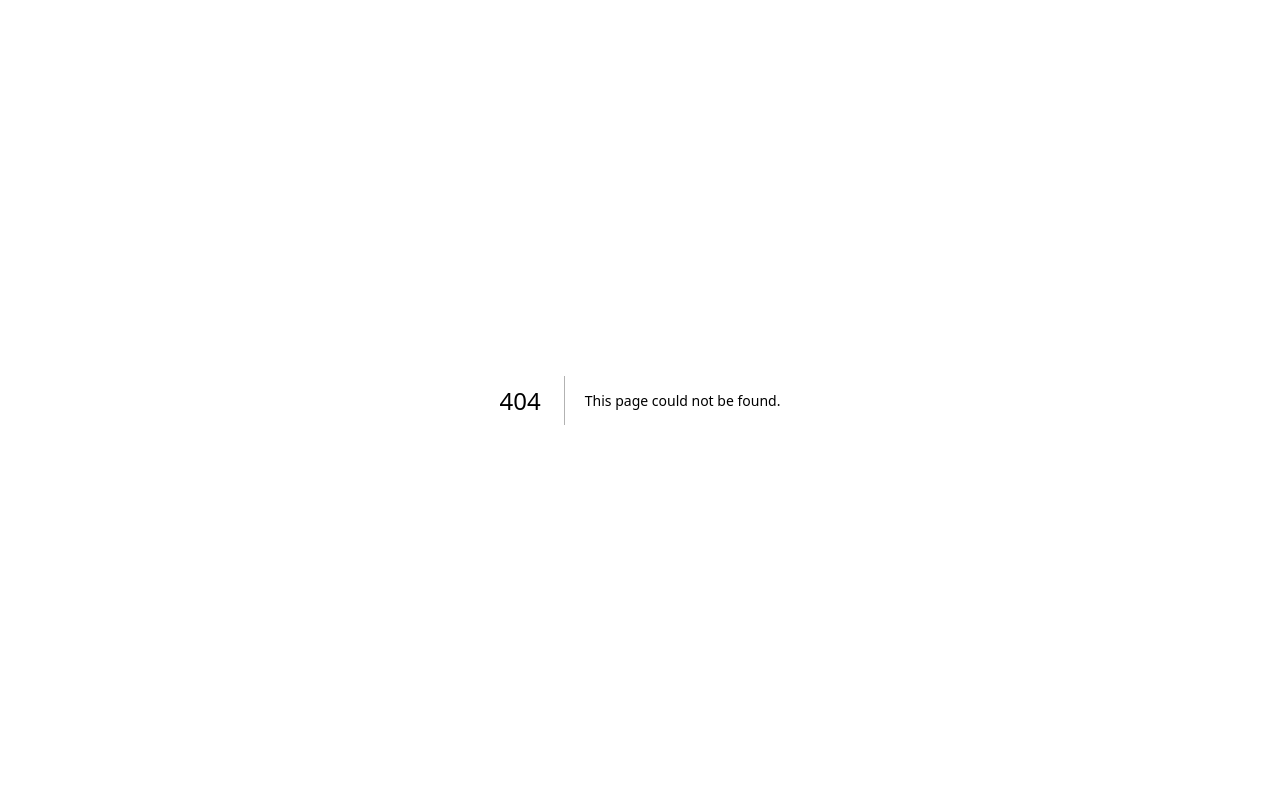
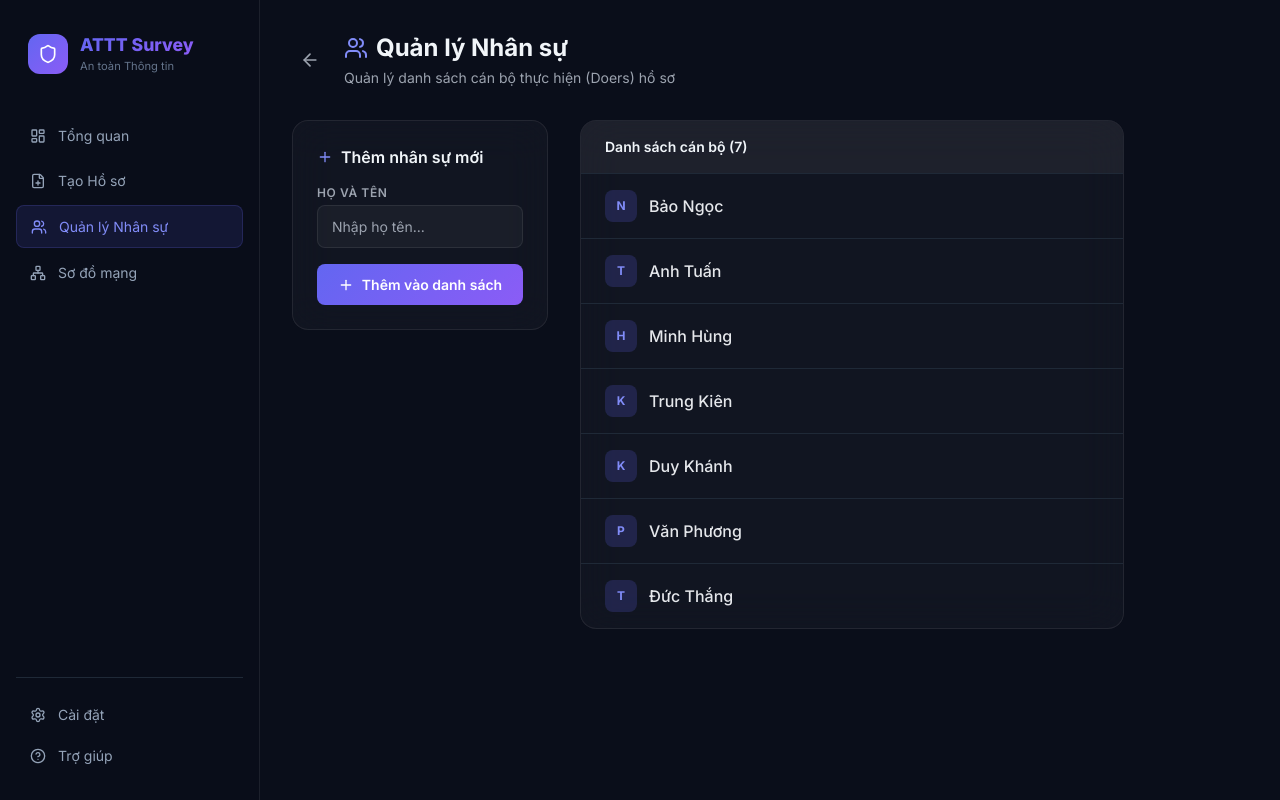
Before and after one commit to nguyenvanbaongoc24-eng/toolKS, a Next.js app in the folder Code/frontend/: page /staff in a window 1280 px wide. Before the commit this address had no page. Built offline with nearby package versions, Linux system fonts and the light colour scheme.

Commit message:
feat: implement dynamic staff management system

```diff
--- a/Code/frontend/src/app/page.tsx
+++ b/Code/frontend/src/app/page.tsx
@@ -1,6 +1,6 @@
 "use client";
 
-import { useState } from "react";
+import { useState, useEffect } from "react";
 import Link from "next/link";
 import { useRouter } from "next/navigation";
 import axios from "axios";
@@ -12,6 +12,15 @@ export default function Home() {
     { id: 1, ten_don_vi: "Sở Thông tin và Truyền thông", doer: "Bảo Ngọc", date: "03/04/2026", devices: "12 thiết bị", status: "Hoàn thành" },
     { id: 2, ten_don_vi: "UBND Quận 1", doer: "Minh Hùng", date: "02/04/2026", devices: "8 thiết bị", status: "Đang chờ" },
   ]);
+
+  const [availableStaff, setAvailableStaff] = useState<string[]>([]);
+
+  useEffect(() => {
+    const saved = localStorage.getItem("survey_doers");
+    if (saved) {
+      setAvailableStaff(JSON.parse(saved));
+    }
+  }, []);
 
   const [editingId, setEditingId] = useState<number | null>(null);
   const [editForm, setEditForm] = useState<any>({});
@@ -127,7 +136,12 @@ export default function Home() {
                     {editingId === rec.id ? (
                       <>
                         <td className="px-6 py-4 font-medium"><input className="bg-black/50 border border-white/20 rounded px-2 py-1 outline-none focus:border-indigo-500 w-full" value={editForm.ten_don_vi} onChange={e => setEditForm({...editForm, ten_don_vi: e.target.value})} /></td>
-                        <td className="px-6 py-4"><input className="bg-black/50 border border-white/20 rounded px-2 py-1 outline-none focus:border-indigo-500 w-full max-w-[120px]" value={editForm.doer} onChange={e => setEditForm({...editForm, doer: e.target.value})} /></td>
+                        <td className="px-6 py-4">
+                          <select className="bg-black/50 border border-white/20 rounded px-2 py-1 outline-none focus:border-indigo-500 w-full max-w-[120px]" value={editForm.doer} onChange={e => setEditForm({...editForm, doer: e.target.value})}>
+                            <option value="">-- Chọn --</option>
+                            {availableStaff.map(s => <option key={s} value={s}>{s}</option>)}
+                          </select>
+                        </td>
                         <td className="px-6 py-4"><input className="bg-black/50 border border-white/20 rounded px-2 py-1 outline-none focus:border-indigo-500 w-full max-w-[120px]" value={editForm.date} onChange={e => setEditForm({...editForm, date: e.target.value})} /></td>
                         <td className="px-6 py-4">{rec.devices}</td>
                         <td className="px-6 py-4">
@@ -179,7 +193,13 @@ export default function Home() {
                   <div className="space-y-3">
                      <div><label className="text-xs text-gray-500 mb-1 block">Tên đơn vị</label><input className="bg-black/50 border border-white/20 rounded px-2 py-2 outline-none focus:border-indigo-500 w-full" value={editForm.ten_don_vi} onChange={e => setEditForm({...editForm, ten_don_vi: e.target.value})} /></div>
                      <div className="grid grid-cols-2 gap-3">
-                        <div><label className="text-xs text-gray-500 mb-1 block">Người thực hiện</label><input className="bg-black/50 border border-white/20 rounded px-2 py-2 outline-none focus:border-indigo-500 w-full" value={editForm.doer} onChange={e => setEditForm({...editForm, doer: e.target.value})} /></div>
+                        <div>
+                          <label className="text-xs text-gray-500 mb-1 block">Người thực hiện</label>
+                          <select className="bg-black/50 border border-white/20 rounded px-2 py-2 outline-none focus:border-indigo-500 w-full" value={editForm.doer} onChange={e => setEditForm({...editForm, doer: e.target.value})}>
+                            <option value="">-- Chọn --</option>
+                            {availableStaff.map(s => <option key={s} value={s}>{s}</option>)}
+                          </select>
+                        </div>
                         <div><label className="text-xs text-gray-500 mb-1 block">Trạng thái</label><select className="bg-black/50 border border-white/20 rounded px-2 py-2 outline-none focus:border-indigo-500 w-full" value={editForm.status} onChange={e => setEditForm({...editForm, status: e.target.value})}><option value="Hoàn thành">Hoàn thành</option><option value="Đang chờ">Đang chờ</option></select></div>
                      </div>
                      <div className="flex gap-2 pt-2">
--- /dev/null
+++ b/Code/frontend/src/app/staff/page.tsx
@@ -0,0 +1,170 @@
+"use client";
+
+import { useState, useEffect } from "react";
+import Sidebar from "@/components/Sidebar";
+import { Users, Plus, Trash2, Edit3, Check, X, ArrowLeft } from "lucide-react";
+import Link from "next/link";
+
+export default function StaffPage() {
+  const [staff, setStaff] = useState<string[]>([]);
+  const [newStaff, setNewStaff] = useState("");
+  const [editingIdx, setEditingIdx] = useState<number | null>(null);
+  const [editValue, setEditValue] = useState("");
+
+  // Load from localStorage on mount
+  useEffect(() => {
+    const saved = localStorage.getItem("survey_doers");
+    if (saved) {
+      setStaff(JSON.parse(saved));
+    } else {
+      // Default initial list
+      const defaults = ["Bảo Ngọc", "Anh Tuấn", "Minh Hùng", "Trung Kiên", "Duy Khánh", "Văn Phương", "Đức Thắng"];
+      setStaff(defaults);
+      localStorage.setItem("survey_doers", JSON.stringify(defaults));
+    }
+  }, []);
+
+  const saveToLocal = (newList: string[]) => {
+    setStaff(newList);
+    localStorage.setItem("survey_doers", JSON.stringify(newList));
+  };
+
+  const addStaff = () => {
+    if (!newStaff.trim()) return;
+    if (staff.includes(newStaff.trim())) {
+      alert("Tên này đã tồn tại!");
+      return;
+    }
+    const newList = [...staff, newStaff.trim()];
+    saveToLocal(newList);
+    setNewStaff("");
+  };
+
+  const deleteStaff = (idx: number) => {
+    if (confirm(`Bạn có chắc muốn xóa nhân sự "${staff[idx]}"?`)) {
+      const newList = staff.filter((_, i) => i !== idx);
+      saveToLocal(newList);
+    }
+  };
+
+  const startEdit = (idx: number) => {
+    setEditingIdx(idx);
+    setEditValue(staff[idx]);
+  };
+
+  const saveEdit = () => {
+    if (!editValue.trim()) return;
+    const newList = [...staff];
+    newList[editingIdx!] = editValue.trim();
+    saveToLocal(newList);
+    setEditingIdx(null);
+  };
+
+  return (
+    <div className="min-h-screen">
+      <Sidebar />
+      <div className="main-content max-w-4xl">
+        <div className="flex items-center gap-4 mb-8">
+          <Link href="/" className="p-2 hover:bg-white/5 rounded-full transition-colors text-gray-400 hover:text-white">
+            <ArrowLeft className="w-5 h-5" />
+          </Link>
+          <div>
+            <h1 className="text-2xl font-bold flex items-center gap-2">
+              <Users className="w-6 h-6 text-indigo-400" /> Quản lý Nhân sự
+            </h1>
+            <p className="text-sm text-gray-400 mt-1">Quản lý danh sách cán bộ thực hiện (Doers) hồ sơ</p>
+          </div>
+        </div>
+
+        <div className="grid grid-cols-1 lg:grid-cols-3 gap-8">
+          {/* Form thêm mới */}
+          <div className="lg:col-span-1">
+            <div className="glass-card p-6">
+              <h3 className="font-semibold mb-4 flex items-center gap-2">
+                <Plus className="w-4 h-4 text-indigo-400" /> Thêm nhân sự mới
+              </h3>
+              <div className="space-y-4">
+                <div>
+                  <label className="text-xs text-gray-400 mb-1 block uppercase tracking-wider font-semibold">Họ và tên</label>
+                  <input
+                    type="text"
+                    value={newStaff}
+                    onChange={(e) => setNewStaff(e.target.value)}
+                    placeholder="Nhập họ tên..."
+                    className="form-input"
+                    onKeyDown={(e) => e.key === 'Enter' && addStaff()}
+                  />
+                </div>
+                <button
+                  onClick={addStaff}
+                  className="btn-primary w-full justify-center py-3"
+                >
+                  <Plus className="w-4 h-4" /> Thêm vào danh sách
+                </button>
+              </div>
+            </div>
+          </div>
+
+          {/* Danh sách */}
+          <div className="lg:col-span-2">
+            <div className="glass-card overflow-hidden">
+              <div className="px-6 py-4 border-b border-gray-800 bg-white/5 font-semibold text-sm">
+                Danh sách cán bộ ({staff.length})
+              </div>
+              <div className="divide-y divide-gray-800">
+                {staff.map((name, idx) => (
+                  <div key={idx} className="flex items-center justify-between px-6 py-4 hover:bg-white/5 transition-colors group">
+                    {editingIdx === idx ? (
+                      <div className="flex items-center gap-2 flex-1 mr-4">
+                         <input
+                          type="text"
+                          value={editValue}
+                          onChange={(e) => setEditValue(e.target.value)}
+                          className="bg-black/50 border border-indigo-500/50 rounded px-3 py-1.5 outline-none w-full text-sm"
+                          autoFocus
+                          onKeyDown={(e) => e.key === 'Enter' && saveEdit()}
+                        />
+                        <button onClick={saveEdit} className="p-1.5 text-emerald-400 hover:bg-emerald-500/10 rounded-md transition-colors"><Check className="w-4 h-4" /></button>
+                        <button onClick={() => setEditingIdx(null)} className="p-1.5 text-rose-400 hover:bg-rose-500/10 rounded-md transition-colors"><X className="w-4 h-4" /></button>
+                      </div>
+                    ) : (
+                      <>
+                        <div className="flex items-center gap-3">
+                          <div className="w-8 h-8 rounded-lg bg-indigo-500/20 text-indigo-400 flex items-center justify-center font-bold text-xs">
+                            {name.split(" ").pop()?.charAt(0).toUpperCase()}
+                          </div>
+                          <span className="font-medium text-gray-200">{name}</span>
+                        </div>
+                        <div className="flex items-center gap-1 opacity-0 group-hover:opacity-100 transition-opacity">
+                          <button
+                            onClick={() => startEdit(idx)}
+                            className="p-2 text-gray-400 hover:text-indigo-400 hover:bg-indigo-500/10 rounded-lg transition-all"
+                            title="Sửa tên"
+                          >
+                            <Edit3 className="w-4 h-4" />
+                          </button>
+                          <button
+                            onClick={() => deleteStaff(idx)}
+                            className="p-2 text-gray-400 hover:text-rose-400 hover:bg-rose-500/10 rounded-lg transition-all"
+                            title="Xóa nhân sự"
+                          >
+                            <Trash2 className="w-4 h-4" />
+                          </button>
+                        </div>
+                      </>
+                    )}
+                  </div>
+                ))}
+                {staff.length === 0 && (
+                  <div className="px-6 py-12 text-center text-gray-500 italic text-sm">
+                    Chưa có nhân sự nào trong danh sách.
+                  </div>
+                )}
+              </div>
+            </div>
+          </div>
+        </div>
+      </div>
+    </div>
+  );
+}
--- a/Code/frontend/src/components/MobileSurveyForm.tsx
+++ b/Code/frontend/src/components/MobileSurveyForm.tsx
@@ -1,6 +1,6 @@
 "use client";
 
-import { useState } from "react";
+import { useState, useEffect } from "react";
 import { useForm, useFieldArray, useWatch } from "react-hook-form";
 import NetworkDiagram from "./NetworkDiagram";
 import {
@@ -15,6 +15,14 @@ import { useAutoSave } from "@/hooks/useAutoSave";
 export default function MobileSurveyForm({ prefilledData }: { prefilledData?: any }) {
   const [expandedSection, setExpandedSection] = useState<string | null>("don_vi");
   const [showNetworkModal, setShowNetworkModal] = useState(false);
+  const [availableStaff, setAvailableStaff] = useState<string[]>([]);
+
+  useEffect(() => {
+    const saved = localStorage.getItem("survey_doers");
+    if (saved) {
+      setAvailableStaff(JSON.parse(saved));
+    }
+  }, []);
 
   const defaultVals = prefilledData || {
     nguoi_thuc_hien: "",
@@ -146,13 +154,9 @@ export default function MobileSurveyForm({ prefilledData }: { prefilledData?: an
               <label className="form-label text-indigo-400">Cán bộ thực hiện (Doer)</label>
               <select {...register("nguoi_thuc_hien")} className="form-input min-h-[44px]">
                 <option value="">-- Chọn người làm hồ sơ --</option>
-                <option value="Bảo Ngọc">Bảo Ngọc</option>
-                <option value="Anh Tuấn">Anh Tuấn</option>
-                <option value="Minh Hùng">Minh Hùng</option>
-                <option value="Trung Kiên">Trung Kiên</option>
-                <option value="Duy Khánh">Duy Khánh</option>
-                <option value="Văn Phương">Văn Phương</option>
-                <option value="Đức Thắng">Đức Thắng</option>
+                {availableStaff.map(name => (
+                  <option key={name} value={name}>{name}</option>
+                ))}
               </select>
             </div>
             <div><label className="form-label">Tên cơ quan (*) <Indicator name="ten_don_vi" required /></label><input {...register("ten_don_vi")} className="form-input min-h-[44px]" /></div>
--- a/Code/frontend/src/components/Sidebar.tsx
+++ b/Code/frontend/src/components/Sidebar.tsx
@@ -9,6 +9,7 @@ import {
   Network,
   Settings,
   HelpCircle,
+  Users,
 } from "lucide-react";
 
 export default function Sidebar() {
@@ -17,6 +18,7 @@ export default function Sidebar() {
   const navItems = [
     { href: "/", label: "Tổng quan", icon: LayoutDashboard },
     { href: "/survey/new", label: "Tạo Hồ sơ", icon: FilePlus },
+    { href: "/staff", label: "Quản lý Nhân sự", icon: Users },
     { href: "#", label: "Sơ đồ mạng", icon: Network },
   ];
 
--- a/Code/frontend/src/components/SurveyForm.tsx
+++ b/Code/frontend/src/components/SurveyForm.tsx
@@ -1,6 +1,6 @@
 "use client";
 
-import { useState } from "react";
+import { useState, useEffect } from "react";
 import { useForm, useFieldArray, useWatch } from "react-hook-form";
 import NetworkDiagram from "./NetworkDiagram";
 import {
@@ -22,6 +22,14 @@ const TABS = [
 
 export default function SurveyForm({ prefilledData }: { prefilledData?: any }) {
   const [activeTab, setActiveTab] = useState("don_vi");
+  const [availableStaff, setAvailableStaff] = useState<string[]>([]);
+
+  useEffect(() => {
+    const saved = localStorage.getItem("survey_doers");
+    if (saved) {
+      setAvailableStaff(JSON.parse(saved));
+    }
+  }, []);
 
   const defaultVals = prefilledData || {
     // Internal
@@ -183,13 +191,9 @@ export default function SurveyForm({ prefilledData }: { prefilledData?: any }) {
                 <label className="form-label text-indigo-400">Người phụ trách hồ sơ (Lưu nội bộ, không xuất file)</label>
                 <select {...register("nguoi_thuc_hien")} className="form-input">
                   <option value="">-- Chọn cán bộ thực hiện (Doer) --</option>
-                  <option value="Bảo Ngọc">Bảo Ngọc</option>
-                  <option value="Anh Tuấn">Anh Tuấn</option>
-                  <option value="Minh Hùng">Minh Hùng</option>
-                  <option value="Trung Kiên">Trung Kiên</option>
-                  <option value="Duy Khánh">Duy Khánh</option>
-                  <option value="Văn Phương">Văn Phương</option>
-                  <option value="Đức Thắng">Đức Thắng</option>
+                  {availableStaff.map(name => (
+                    <option key={name} value={name}>{name}</option>
+                  ))}
                 </select>
               </div>
               <div className="md:col-span-2">
```
Also changed, not shown: 1 other file (tests, documents, lock files or other folders).
